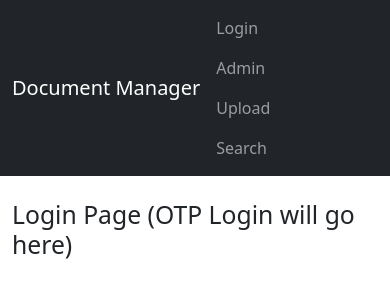
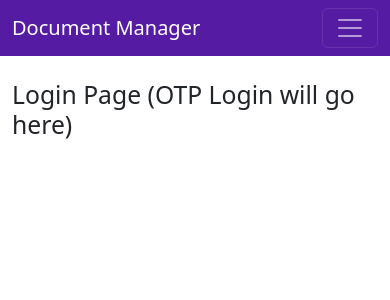
Before and after one commit to adyaliagrawal28/document-management-system, a React (Create React App) app: page / in a window 390 px wide. Shown: the top 300 px of the page. Built offline with nearby package versions, Linux system fonts and the light colour scheme.

Commit message:
Made navbar responsive with collapse and toggle button and changed the color

```diff
--- a/src/components/Navbar.js
+++ b/src/components/Navbar.js
@@ -1,13 +1,15 @@
 import { Link } from "react-router-dom";
-import { Navbar as BsNavbar, Container, Nav } from "react-bootstrap";
+import { Navbar as BsNavbar, Container, Nav, NavDropdown } from "react-bootstrap";
 
 function Navbar() {
   return (
-    <BsNavbar bg="dark" variant="dark" expand="lg">
-      <Container>
+   <BsNavbar style={{ backgroundColor: "#561ba3ff" }} variant="dark" expand="lg" collapseOnSelect>
+      <Container fluid>
         <BsNavbar.Brand as={Link} to="/">
           Document Manager
         </BsNavbar.Brand>
+        <BsNavbar.Toggle aria-controls="basic-navbar-nav" />
+        <BsNavbar.Collapse id="basic-navbar-nav">
           <Nav className="me-auto">
             <Nav.Link as={Link} to="/">
               Login
@@ -22,6 +24,7 @@ function Navbar() {
               Search
             </Nav.Link>
           </Nav>
+        </BsNavbar.Collapse>
       </Container>
     </BsNavbar>
   );
```
Lines whose indentation alone changed are shown as unchanged.
